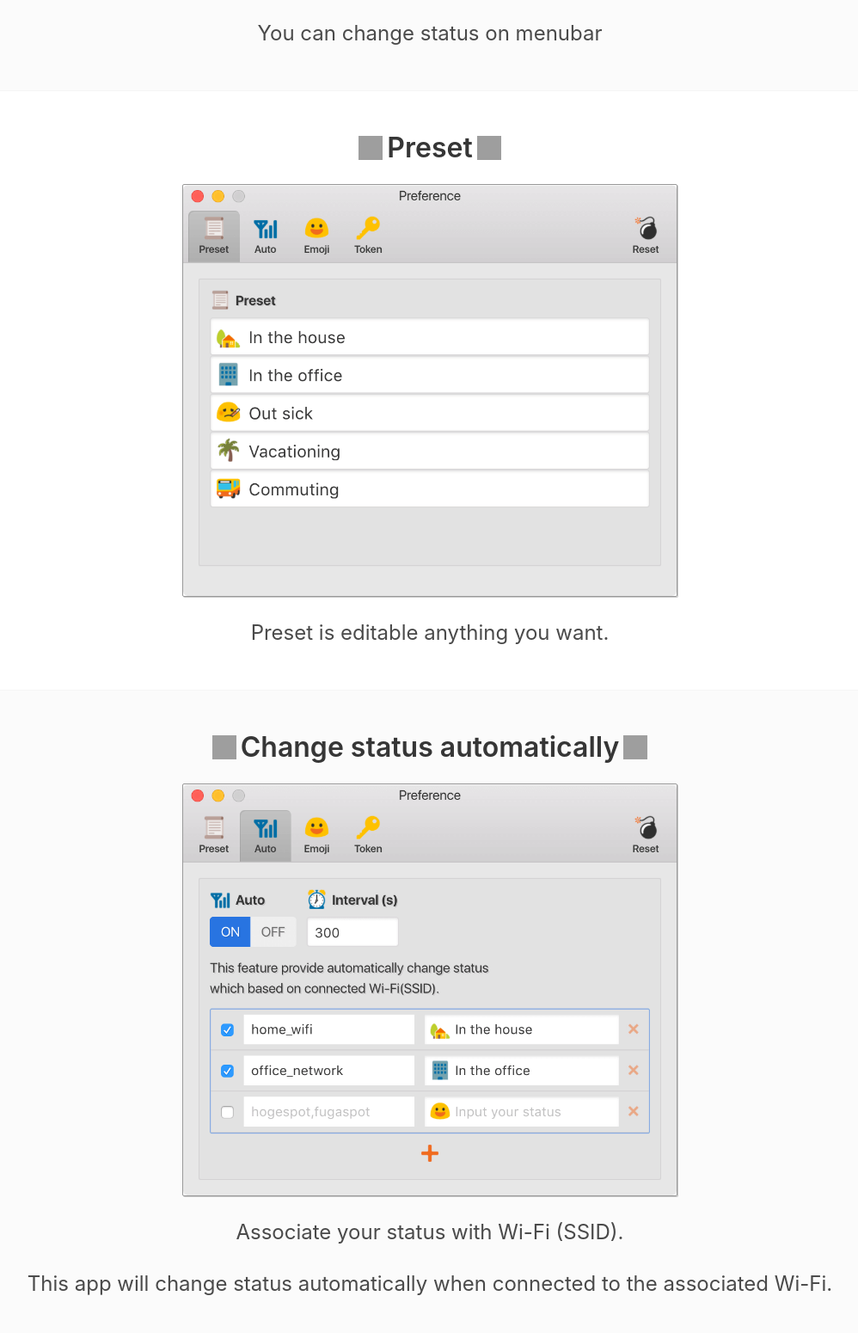
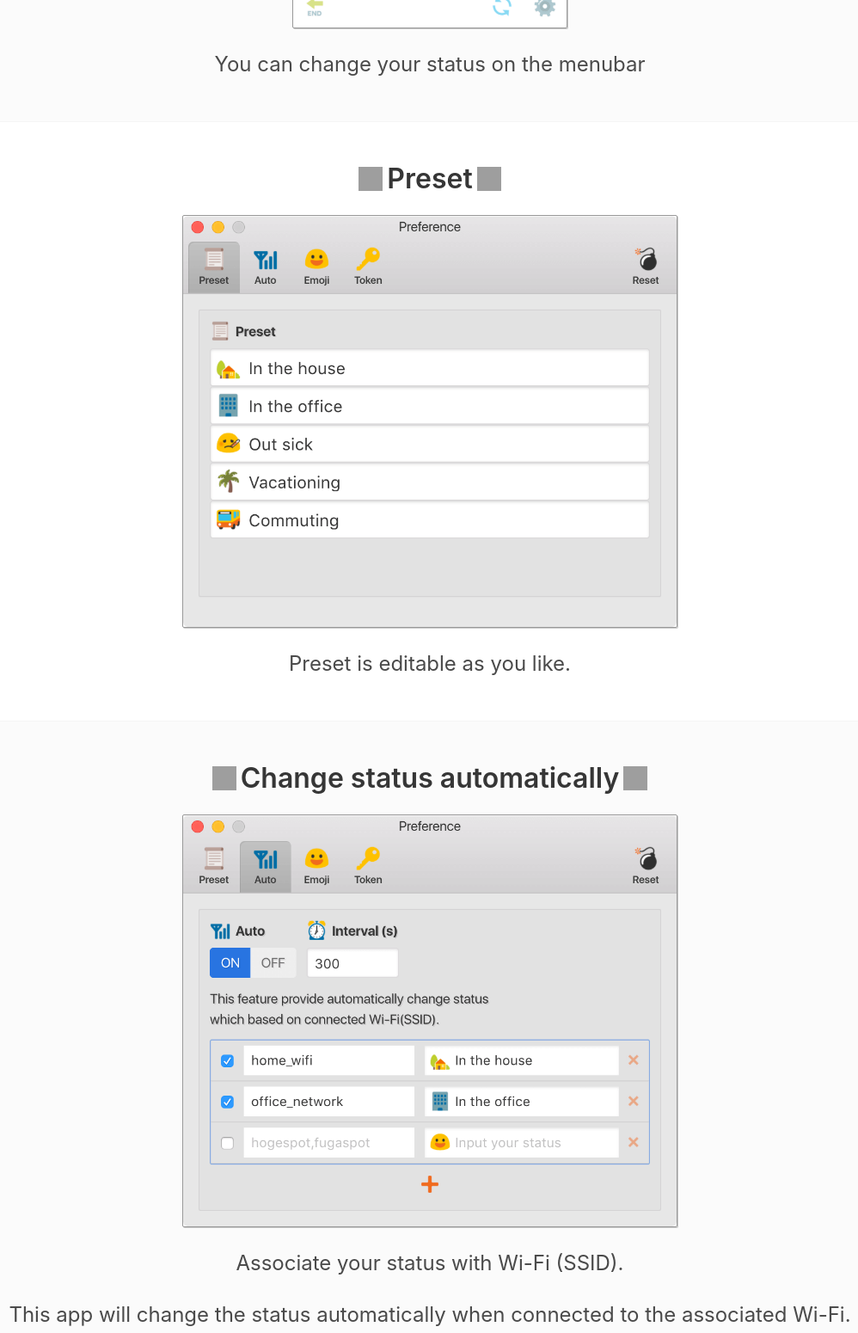
Before and after one commit to nakajmg/SlackStatusChanger, a Vue app: page index.html in a window 1280 px wide. Shown: the part 1993-3543 px from the top of the page at 86% size, without its empty margins (140-1138 px from the left). Built offline with nearby package versions, Linux system fonts and the light colour scheme; grey boxes are pictures that could not be loaded.

Commit message:
fix english

```diff
--- a/index.html
+++ b/index.html
@@ -59,6 +59,7 @@
             </p>
             <p class="has-text-centered">
               SlackStatusChanger is to change Slack user-status quickly and automatically.
+              SlackStatusChanger is used to change Slack user-status quickly and automatically.
             </p>
           </div>
         </div>
@@ -77,7 +78,7 @@
             <p class="ss -small">
               <img src="./ss/app_01.png" alt="">
             </p>
-            <p>You can change status on menubar</p>
+            <p>You can change your status on the menubar</p>
           </div>
         </div>
       </section>
@@ -96,7 +97,7 @@
               <img src="./ss/preference_01.png" alt="">
             </p>
             <p>
-              Preset is editable anything you want.
+              Preset is editable as you like.
             </p>
           </div>
         </div>
@@ -119,7 +120,7 @@
               Associate your status with Wi-Fi (SSID).
             </p>
             <p>
-              This app will change status automatically when connected to the associated Wi-Fi.
+              This app will change the status automatically when connected to the associated Wi-Fi.
             </p>
           </div>
         </div>
@@ -165,7 +166,7 @@
             <p class="cb">
               <Emoji :backgroundImageFn="() => './32.png'" :sheetSize="32" :size="32" emoji=":heart_eyes_cat:" set="google"></Emoji>
               <span>
-                available on macOS
+                available for macOS
               </span>
               <Emoji :backgroundImageFn="() => './32.png'" :sheetSize="32" :size="32" emoji=":heart_eyes_cat:" set="google"></Emoji>
             </p>
```
